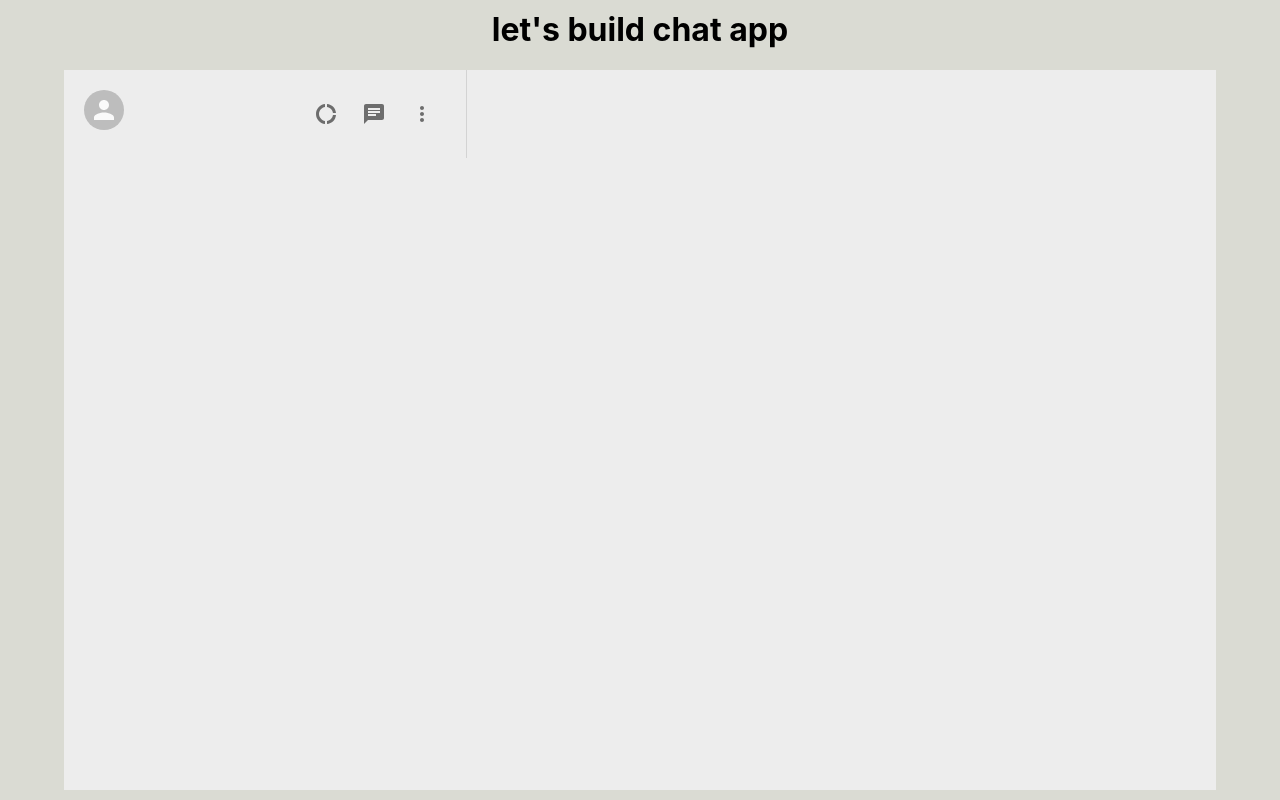
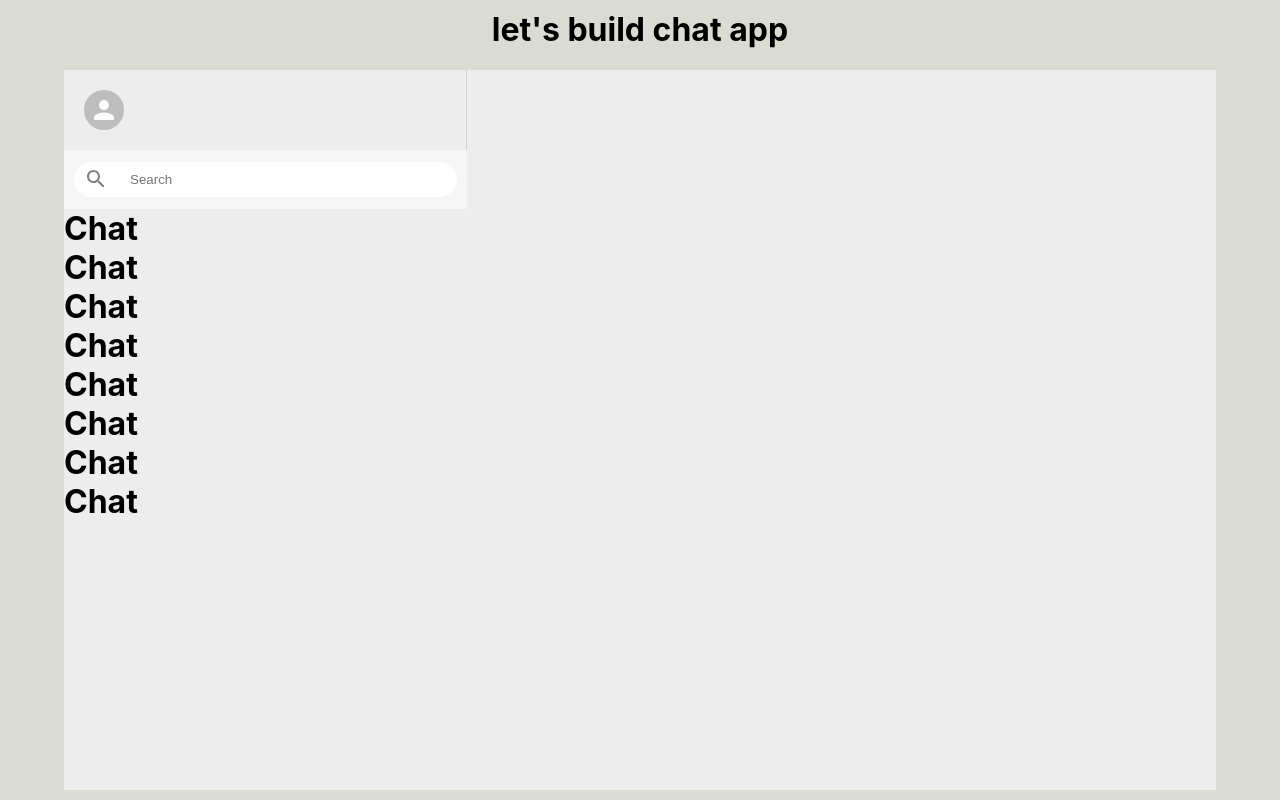
Before and after one commit to DhiaMbarki/chat-app, a React (Create React App) app in the folder chat-app/: page / in a window 1280 px wide. Built offline with nearby package versions, Linux system fonts and the light colour scheme.

Commit message:
chat side

```diff
--- /dev/null
+++ b/chat-app/src/chats/ChatSide.js
@@ -0,0 +1,11 @@
+import React from 'react'
+import './chat.css'
+function ChatSide() {
+    return (
+        <div>
+
+        </div>
+    )
+}
+
+export default ChatSide
--- a/chat-app/src/sidebar/Sidebar.js
+++ b/chat-app/src/sidebar/Sidebar.js
@@ -1,30 +1,36 @@
 import React from "react";
 import "./sidebar.css";
 import { Avatar, IconButton } from "@material-ui/core";
-import DonutLargeIcon from "@material-ui/icons/DonutLarge";
-import ChatIcon from "@material-ui/icons/Chat";
-import MoreVertIcon from "@material-ui/icons/MoreVert";
+import {SearchOutlined} from "@material-ui/icons";
+import ChatSide from "../chats/ChatSide";
+
 
 function Sidebar() {
   return (
     <div className="sidebar">
-      <div className="sidebar__header">
+      <div className="sidebar_header">
         <Avatar />
-        <div className="sidebar__headerRight">
-          <IconButton>
-            <DonutLargeIcon />
-          </IconButton>
-          <IconButton>
-            <ChatIcon />
-          </IconButton>
-          <IconButton>
-          <MoreVertIcon />
-          </IconButton>
-        </div>
+
       </div>
-      <div className="sidebar__search"></div>
+      <div className="sidebar_search">
+                <div className="sidebar_searchContainer">
+                    <SearchOutlined />
+                    <input type="text" placeholder="Search"/>
+                </div>
+            </div>
 
-      <div className="sidebar__chats"></div>
+      <div className="sidebar_chats">
+          <ChatSide/>
+        <h1>Chat</h1>
+        <h1>Chat</h1>
+        <h1>Chat</h1>
+        <h1>Chat</h1>
+        <h1>Chat</h1>
+        <h1>Chat</h1>
+        <h1>Chat</h1>
+        <h1>Chat</h1>
+
+      </div>
     </div>
   );
 }
--- a/chat-app/src/sidebar/sidebar.css
+++ b/chat-app/src/sidebar/sidebar.css
@@ -1,18 +1,38 @@
-.sidebar {
+.sidebar{
     flex: 0.35;
 }
 
-.sidebar__header {
-    display:  flex;
-    justify-content: space-between;
-    padding: 20px;
-    border-right: 1px solid lightgray
+.sidebar_search{
+    display: flex;
+    align-items: center;
+    background-color: #f6f6f6;
+    height: 39px;
+    padding: 10px;
 }
 
-.sidebar__headerRight {
+
+
+
+.sidebar_header{
+    display: flex;
+    padding: 20px;
+    border-right: 1px solid lightgray;
+}
+
+.sidebar_searchContainer > .MuiSvgIcon-root{
+    color: gray;
+    padding: 10px;
+}
+
+.sidebar_searchContainer > input{
+    border:none;
+    margin-left: 10px;
+}
+.sidebar_searchContainer{
     display: flex;
     align-items: center;
-    justify-content: space-between;
-    min-width: 10vw;
-
+    background-color: white;
+    width: 100%;
+    height: 35px;
+    border-radius: 20px;
 }
```
Also changed, not shown: chat-app/src/chats/chat.css (added).
